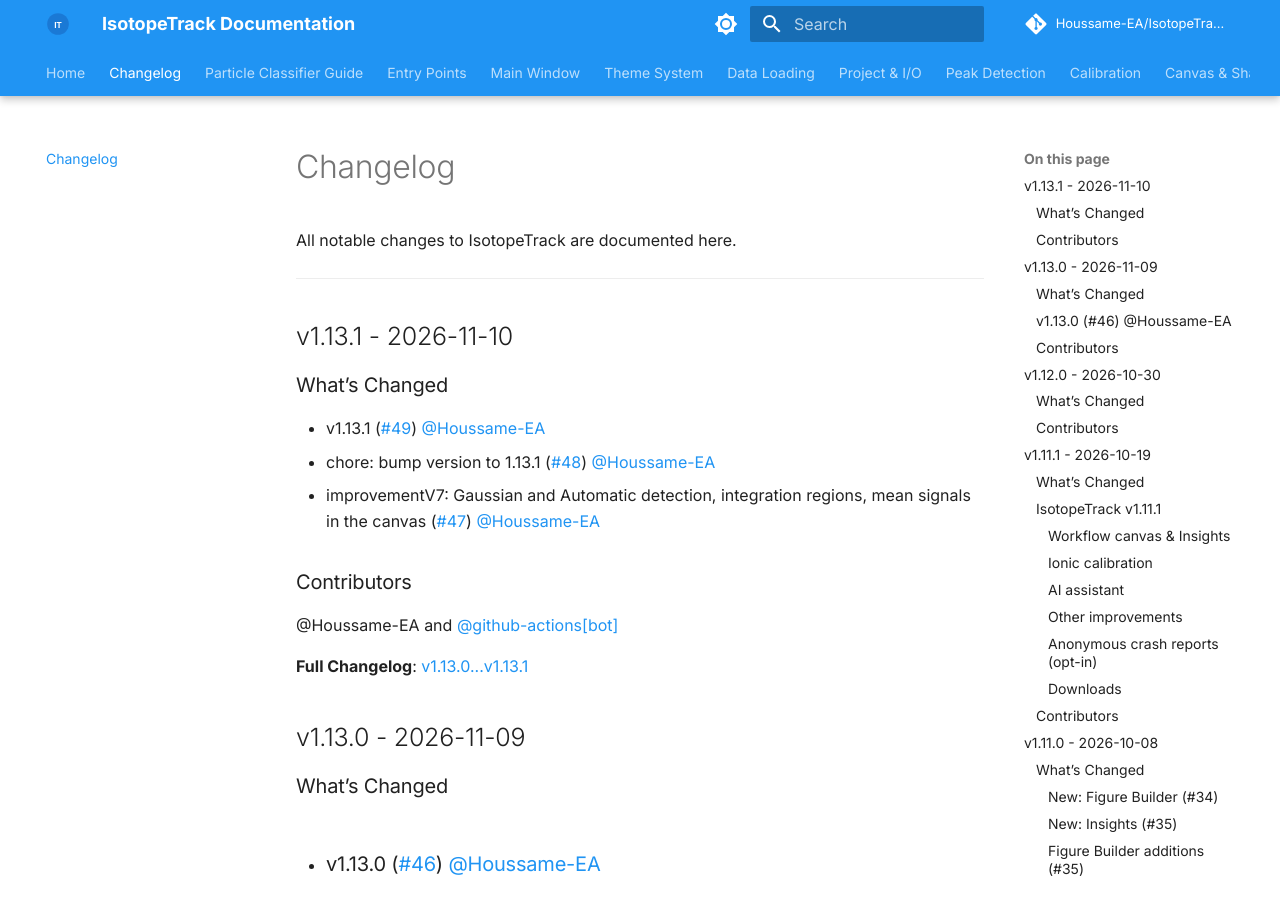
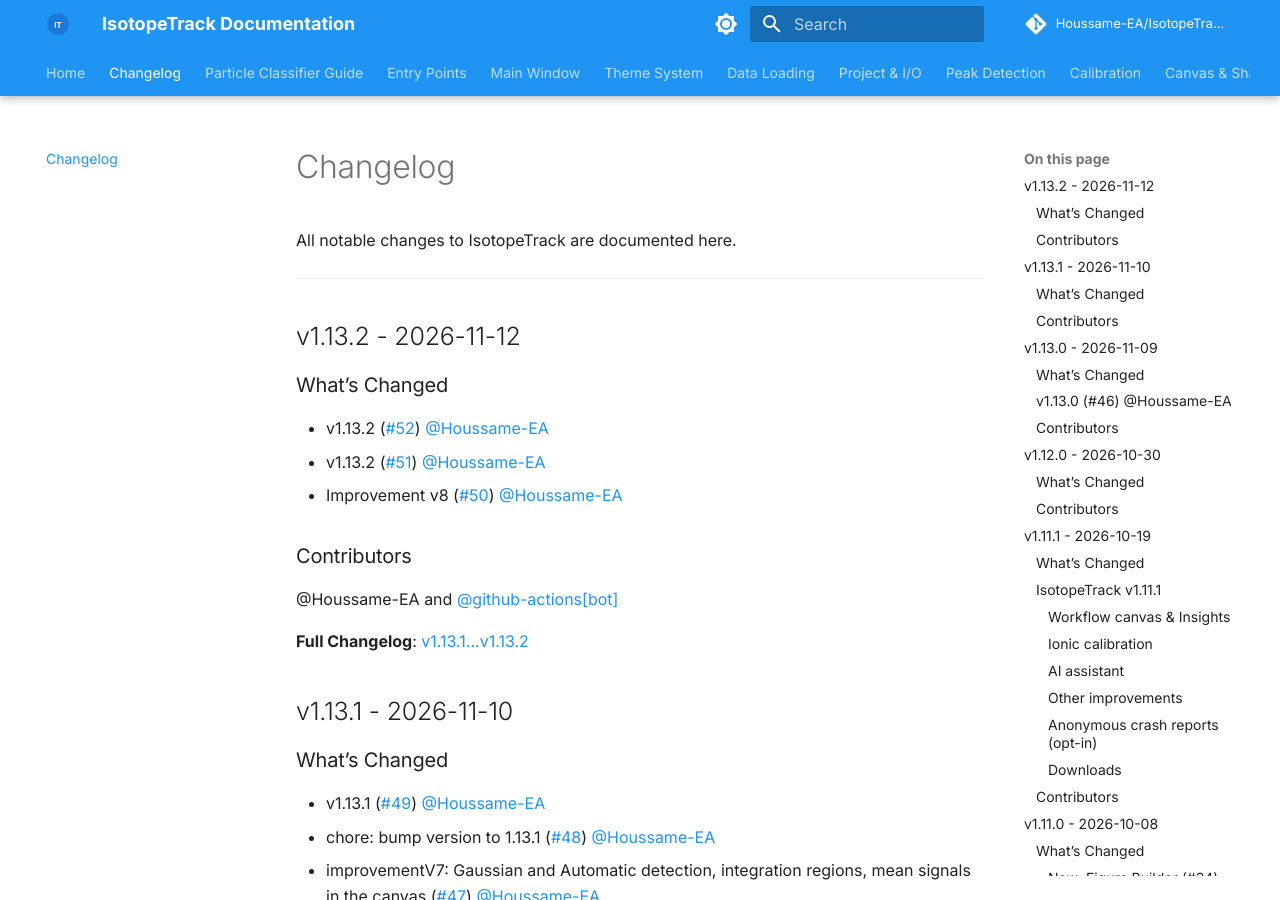
Before and after one commit to Houssame-EA/IsotopeTrack, an MkDocs documentation site: the page built from docs/changelog.md, in a window 1280 px wide and 900 px high. Built offline with MkDocs 1.6.1 and Material for MkDocs 9.7.7, drawn with Linux system fonts in a browser that asks for light colours; comment, search, counter and statistics services are not loaded; the version menu is left out.

Commit message:
Update CHANGELOG

```diff
--- a/docs/changelog.md
+++ b/docs/changelog.md
@@ -4,6 +4,20 @@ All notable changes to IsotopeTrack are documented here.
 
 
 ---
+
+## v1.13.2 - 2026-11-12
+
+### What’s Changed
+
+- v1.13.2 ([#52](https://github.com/Houssame-EA/IsotopeTrack/pull/52)) [@Houssame-EA](https://github.com/Houssame-EA)
+- v1.13.2 ([#51](https://github.com/Houssame-EA/IsotopeTrack/pull/51)) [@Houssame-EA](https://github.com/Houssame-EA)
+- Improvement v8 ([#50](https://github.com/Houssame-EA/IsotopeTrack/pull/50)) [@Houssame-EA](https://github.com/Houssame-EA)
+
+### Contributors
+
+@Houssame-EA and [@github-actions[bot]](https://github.com/apps/github-actions)
+
+**Full Changelog**: [v1.13.1...v1.13.2](https://github.com/Houssame-EA/IsotopeTrack/compare/v1.13.1...v1.13.2)
 
 ## v1.13.1 - 2026-11-10
 
```
